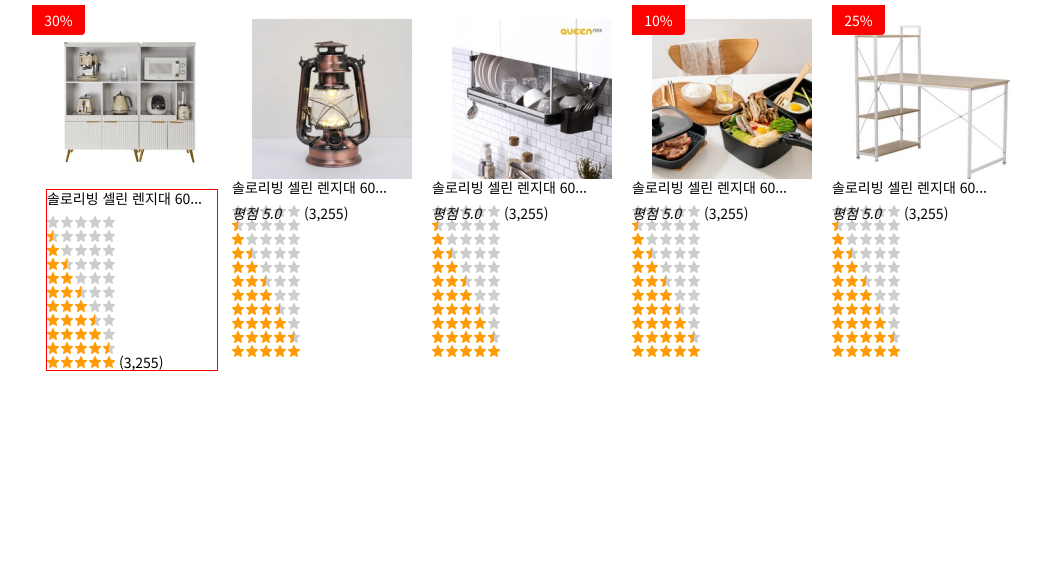
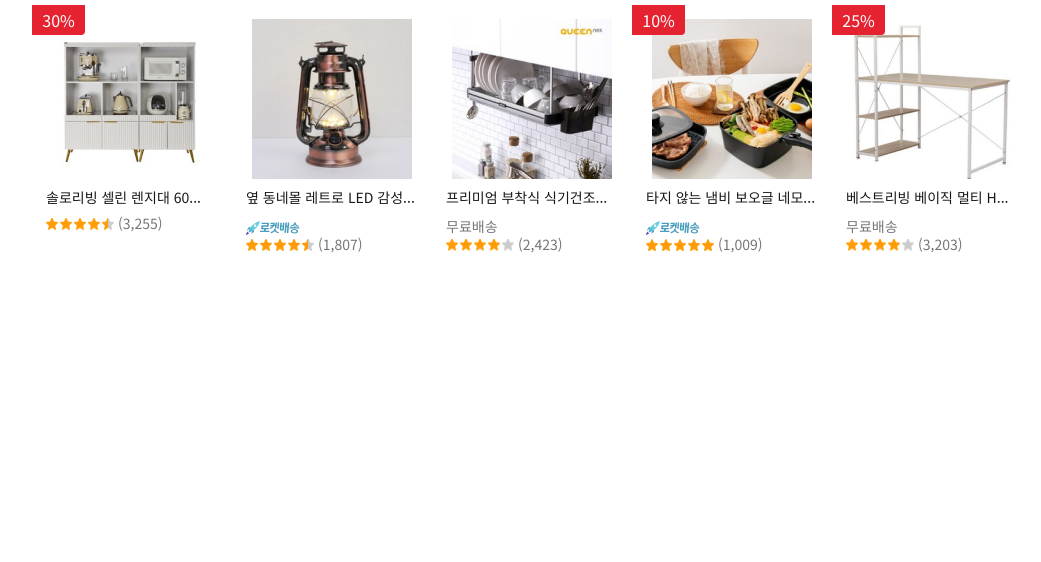
Before and after one commit to Gil-HunHwang/part2, a plain HTML site: page Mission-02/Mission-02/index.html in a window 1280 px wide. Shown: the part 238-800 px from the top of the page, without its empty margins (97-1138 px from the left). Drawn offline with Linux system fonts and the light colour scheme.

Commit message:
part2 day2

```diff
--- a/Mission-02/Mission-02/index.html
+++ b/Mission-02/Mission-02/index.html
@@ -35,33 +35,17 @@
               <div class = "list-img">
                 <img src="./assets/offer/furniture.jpg" alt="솔로리빙 샐린 렌지대">
               </div>
-
               <div class = "warp">
                 <div class="item-title">
                   <span>솔로리빙 셀린 렌지대 60...</span>
                 </div>
+                <div class = "container-none">
                   <div class="star">
-                  <em class="full"></em>
+                    <em class="fourhalf"></em>
+                  </div>
                     <span class="blind">리뷰</span>
-                  <span>(3,255)</span>
+                    <span class = "review">(3,255)</span>
                 </div>
-              </div>
-
-            </a>
-        </li>
-
-        <li class="list-item">
-          <a href="/">
-            <div class = "list-img">
-              <img src="./assets/offer/renton.jpg" alt="솔로리빙 샐린 렌지대">
-            </div>
-            <div class="item-title">
-              <span>솔로리빙 셀린 렌지대 60...</span>
-            </div>
-            <div class="star">
-              <em>평점 5.0</em>
-              <span class="blind">리뷰</span>
-              <span>(3,255)</span>
               </div>
             </a>
         </li>
@@ -69,15 +53,45 @@
         <li class="list-item">
           <a href="/">
             <div class = "list-img">
-                <img src="./assets/offer/drying-rack.jpg" alt="솔로리빙 샐린 렌지대">
+              <img src="./assets/offer/renton.jpg" alt="옆 동네몰 레트로 LED">
             </div>
+            <div class = "warp">
               <div class="item-title">
-                <span>솔로리빙 셀린 렌지대 60...</span>
+                <span>옆 동네몰 레트로 LED 감성...</span>
               </div>
+              <div class="rocket">
+                <img src="/assets/icon/badge-rocket.svg" alt="로켓배송">
+              </div>
+              <div class = "container">
                 <div class="star">
-                <em>평점 5.0</em>
+                  <em class="fourhalf"></em>
+                </div>
                   <span class="blind">리뷰</span>
-                <span>(3,255)</span>
+                  <span class = "review">(1,807)</span>
+              </div>
+            </div>
+          </a>
+      </li>
+
+      <li class="list-item">
+        <a href="/">
+          <div class = "list-img">
+            <img src="./assets/offer/drying-rack.jpg" alt="프리미엄 부착식 식기건조">
+          </div>
+          <div class = "warp">
+            <div class="item-title">
+              <span>프리미엄 부착식 식기건조...</span>
+            </div>
+            <div class="rocket">
+              <span>무료배송</span>
+            </div>
+            <div class = "container">
+              <div class="star">
+                <em class="four"></em>
+              </div>
+                <span class="blind">리뷰</span>
+                <span class = "review">(2,423)</span>
+              </div>
           </div>
         </a>
       </li>
@@ -89,15 +103,22 @@
             <span calss = "text">10%</span>
           </div>
           <div class = "list-img">
-                <img src="./assets/offer/boohgle.jpg" alt="솔로리빙 샐린 렌지대">
+            <img src="./assets/offer/boohgle.jpg" alt="타지 않는 냄비 보오글 네모">
           </div>
+          <div class = "warp">
             <div class="item-title">
-                <span>솔로리빙 셀린 렌지대 60...</span>
+              <span>타지 않는 냄비 보오글 네모...</span>
             </div>
+            <div class="rocket">
+              <img src="/assets/icon/badge-rocket.svg" alt="로켓배송">
+            </div>
+            <div class = "container">
               <div class="star">
-                <em>평점 5.0</em>
+                <em class="full"></em>
+              </div>
                 <span class="blind">리뷰</span>
-                <span>(3,255)</span>
+                <span class = "review">(1,009)</span>
+              </div>
           </div>
         </a>
       </li>
@@ -109,19 +130,25 @@
             <span calss = "text">25%</span>
           </div>
           <div class = "list-img">
-              <img src="./assets/offer/deskset.jpg" alt="솔로리빙 샐린 렌지대">
+            <img src="./assets/offer/deskset.jpg" alt="베스트리빙 베이직 멀티 H">
           </div>
+          <div class = "warp">
             <div class="item-title">
-              <span>솔로리빙 셀린 렌지대 60...</span>
+              <span>베스트리빙 베이직 멀티 H...</span>
             </div>
+            <div class="rocket">
+              <span>무료배송</span>
+            </div>
+            <div class = "container">
               <div class="star">
-              <em>평점 5.0</em>
+                <em class="four"></em>
+              </div>
                 <span class="blind">리뷰</span>
-              <span>(3,255)</span>
+                <span class = "review">(3,203)</span>
+              </div>
           </div>
         </a>
       </li>
-
       </ul>
     </article>
   </section>
--- a/Mission-02/Mission-02/stylesheets/pages/offer.css
+++ b/Mission-02/Mission-02/stylesheets/pages/offer.css
@@ -9,6 +9,7 @@
 header h1 {
     margin: 0px;
 }
+
 
 header img {
     width: 176px;
@@ -25,21 +26,20 @@
     background-image: url("/assets/icon/shopping.svg");
     background-repeat: no-repeat;
     background-position: left center;
-    padding-left: 40px;
+    color: var(--color-back);
+    padding-left: 35px;
 }
 
 article{
     margin: 24px auto 30px auto;
 }
 
-ul {
-    margin: 0;
-    padding: 0;
-}
-
 article .list{
     display: flex;
     position: relative;
+    margin: 0;
+    padding: 0;
+    background-color: var(--color-white);
 }
 
 article .list-item {
@@ -50,10 +50,25 @@
     font-size: 14px;
 }
 
-article .list-item a{
-    display: inline-block;
-    width: 200px;
-    height: 270px;
+.list-item .table{
+    display: flex;
+    position: absolute;
+    background-color: var(--color-red-500);
+    width: 53px;
+    height: 30px;
+    color: var(--color-white);
+    border-radius: 0px 0px 4px 0px;
+    left: 0;
+    top: 0;
+    justify-content: center;
+    align-items: center;
+    font-size: 16px;
+}
+
+.blind {
+    position: absolute;
+    overflow: hidden;
+    clip: rect(0 0 0 0);
 }
 
 article .list-img {
@@ -62,11 +77,41 @@
     height: 160px;
 }
 
-.warp {
-    border: 1px solid red;
+article .warp {
     margin: 10px 14px 14px ;
     text-align: left;
+    width: 172px;
+    height: 66px;
+}
 
+.warp .item-title {
+    font-weight: 400;
+    line-height: 120%;
+    color: var(--color-back);
+}
+
+.warp .rocket {
+    margin-top: 12px;
+    font-weight: 400;
+    line-height: 120%;
+    color: var(--color-gray-700);
+}
+
+.warp .container{
+    display: flex;
+    margin-top: 4px;
+}
+
+.warp .container-none{
+    display: flex;
+    margin-top: 12px;
+}
+
+.warp .star {
+    width: 68px;
+    height: 12px;
+    position: relative;
+    overflow: hidden;
 }
 
 .star em{
@@ -77,37 +122,39 @@
     height: 152px;
 }
 
-.star em[] {
-    margin-top: -83%;
+.star .fourhalf{
+    position: absolute;
+    width: 100%;
+    top: 50%;
+    left: 50%;
+    transform: translate(-50%, -87%);
 }
 
-.star {
-    margin-top: 10px;
-    overflow: hidden;
+.star .four{
+    position: absolute;
+    width: 100%;
+    top: 50%;
+    left: 50%;
+    transform: translate(-50%, -78%);
+}
+
+.star .full{
+    position: absolute;
+    width: 100%;
+    top: 50%;
+    left: 50%;
+    transform: translate(-50%, -96%);
+}
+
+.review {
+    font-weight: 400;
+    line-height: 120%;
+    color: var(--color-gray-700);
+    margin-top: -3px;
+    margin-left: 4px;
 }
 
 section img{
     border: 0;
     padding: 0;
 }
-
-.blind {
-    position: absolute;
-    overflow: hidden;
-    clip: rect(0 0 0 0);
-
-}
-
-.table{
-    display: flex;
-    position: absolute;
-    background-color: red;
-    width: 53px;
-    height: 30px;
-    color: white;
-    border-radius: 0px 0px 4px 0px;
-    left: 0;
-    top: 0;
-    justify-content: center;
-    align-items: center;
-}
```
Lines whose indentation alone changed are shown as unchanged.
